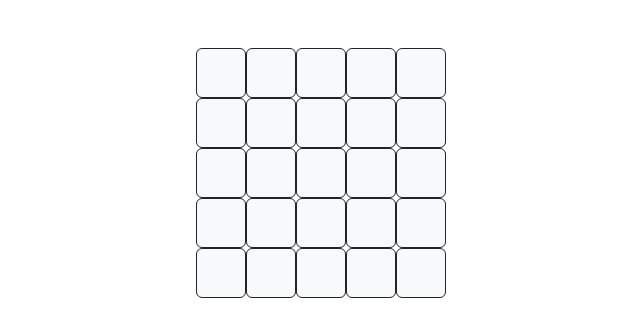
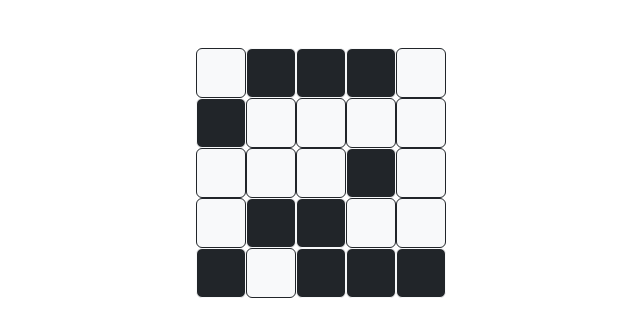
Before and after one commit to mjordonez2001/lights-out, a React (Vite) app: page / in a window 1280 px wide. Shown: the top 336 px of the page, without its empty margins (319-959 px from the left). Built offline with nearby package versions, Linux system fonts and the light colour scheme.

Commit message:
Generate a random board upon start

```diff
--- a/src/tile-board/Tileboard.jsx
+++ b/src/tile-board/Tileboard.jsx
@@ -45,7 +45,7 @@ function createArrayGrid(size) {
     allTiles.push(row);
   }
 
-  return allTiles;
+  return randomBoard(allTiles, size);
 }
 
 /**
@@ -78,4 +78,29 @@ function toggle(arrayGrid, y, x, size) {
   return tempArray;
 }
 
+/**
+ * Generates a random board
+ */
+function randomBoard(arrayGrid, size) {
+  let tempArray = arrayGrid.map((row) => {
+    return [...row];
+  });
+
+  for (let i = 0; i < size * size; i++) {
+    const x = randomTilePosition(size);
+    const y = randomTilePosition(size);
+
+    tempArray = toggle(tempArray, y, x, size);
+  }
+
+  return tempArray;
+}
+
+/**
+ * Returns a random tile position
+ */
+function randomTilePosition(size) {
+  return Math.floor(Math.random() * size);
+}
+
 export default TileBoard;
```
